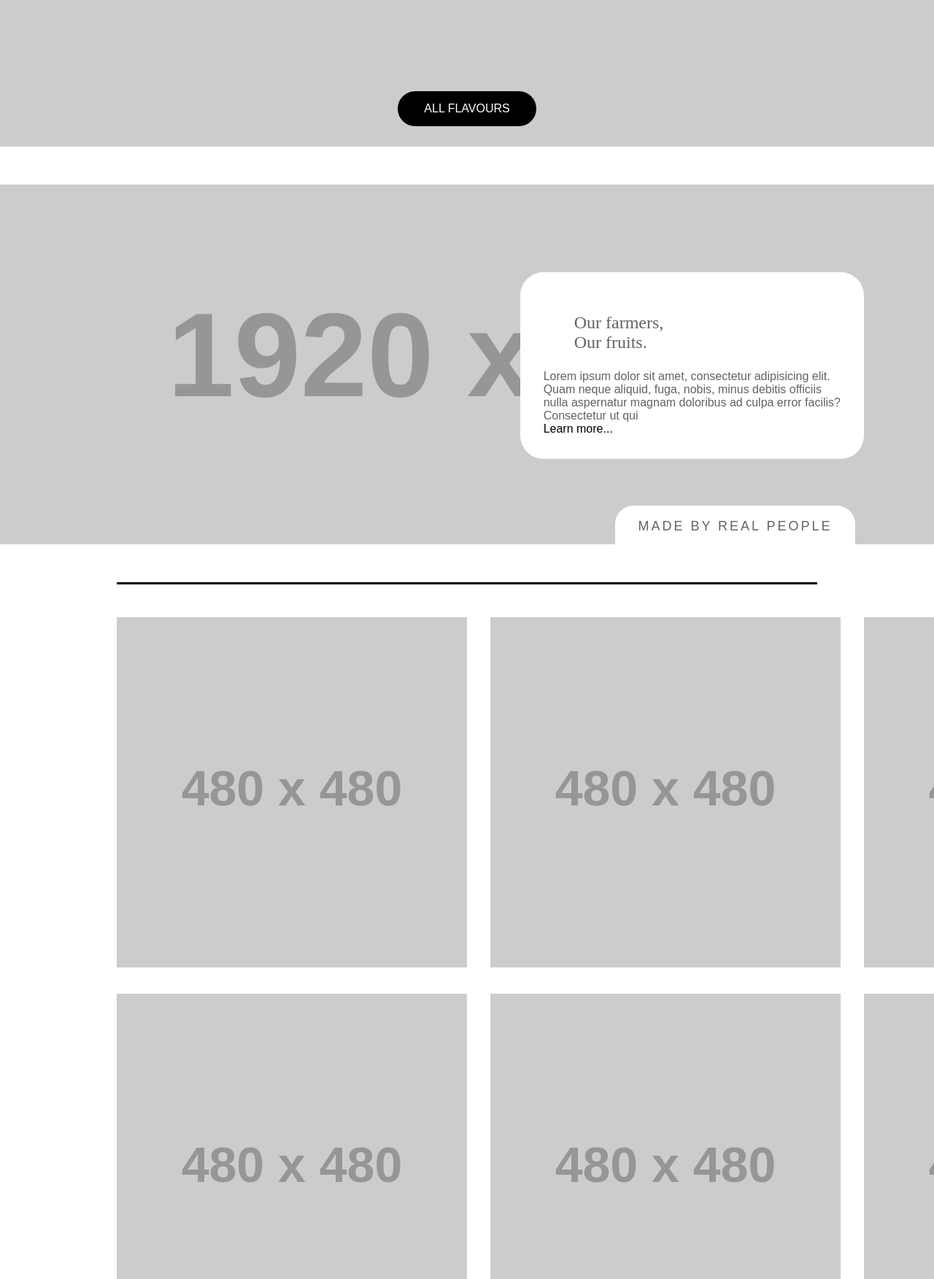
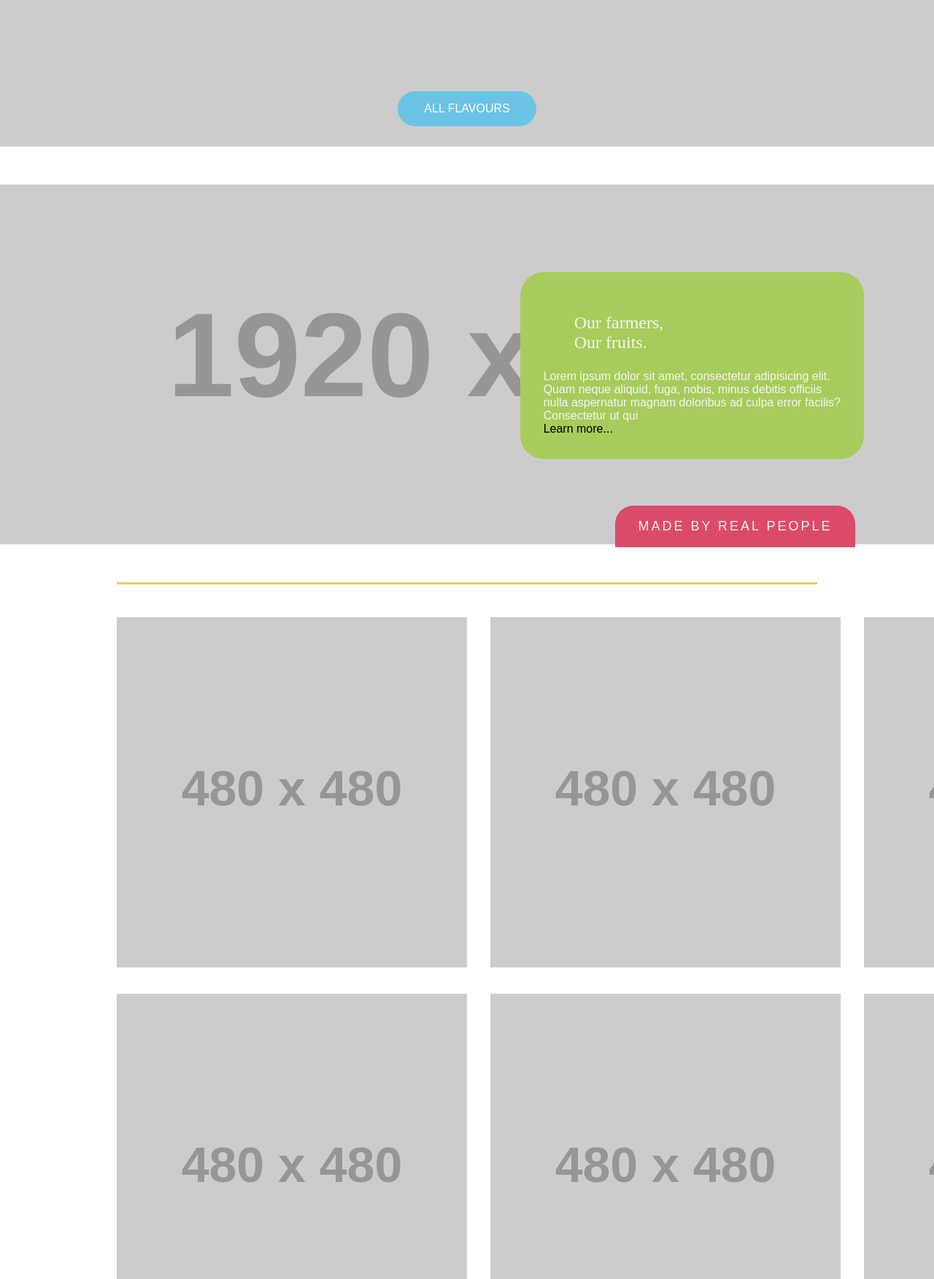
Before and after one commit to Nathalya-Amorim/Quatro---Sparkling-Water-Website, a plain HTML site: page index.html in a window 1280 px wide. Shown: the part 1047-2800 px from the top of the page at 73% size. Drawn offline with Linux system fonts and the light colour scheme; placeholder pictures from the web are drawn by us; a web font is replaced by a local one.

Commit message:
adding CSS decoration

```diff
--- a/css/main.css
+++ b/css/main.css
@@ -70,7 +70,7 @@ Accessibility
 body {
     margin: 0;
     padding: 0;
-    color: #626262;
+    color: #F5F5F5;
     font-family: 'Tw Cen MT', sans-serif;
     font-size: 16px;
 }
@@ -529,12 +529,11 @@ header {
 
 .hero-img h2,
 .hero-img h3 {
-    background: #fff;
+    background:#DC4A69;
     padding: 1em 1.75em;
     font-size: 1.5em;
     font-weight: 300;
 }
-
 
 .hero-img h2.left,
 .hero-img h3.left {
@@ -547,6 +546,12 @@ header {
     font-size: 18px;
     letter-spacing: 3px;
 }
+
+.greenColor {
+    background-color: #A7CC5B !important;
+}
+
+
 
 .hero-img h2.right,
 .hero-img h3.right,
@@ -584,7 +589,7 @@ header {
 .flavours-btn {
     display: block;
     width: 160px;
-    background-color: #000;
+    background-color: #6BC3E3;
     padding: 15px;
     text-align: center;
     color: #fff;
@@ -600,7 +605,7 @@ header {
 }
 
 .bckgd-color {
-    background: #e6e6e6;
+    background: #E37939;
     padding-bottom: 5em;
     padding-top: 3em;
 }
@@ -729,7 +734,7 @@ header {
         }
 
         nav ul li a {
-            color: #070707;
+            color: #DC4A69;
             font-size: 1.5em;
         }
 
@@ -752,7 +757,7 @@ header {
         }
 
         .quote-right {
-            background: #fff;
+            background: #A7CC5B;
             align-self: center;
             justify-self: start;
             margin-left: auto;
@@ -793,7 +798,7 @@ header {
             top: 20em;
             right: -100px;
             transform: rotate(-90deg);
-            background-color: #626262;
+            background-color: #E37939;
             border-radius: 20px;
             height: 70px;
             width: 261px;
@@ -816,13 +821,17 @@ header {
         }
 
         .border-top-bottom {
-            border-top: 3px solid #000;
-            border-bottom: 3px solid #000;
+            border-top: 3px solid #F2CA56;
+            border-bottom: 3px solid #F2CA56;
             padding-top: 45px;
         }
 
         .full-footer {
             display: block;
+        }
+
+        .full-footer a {
+            color: #f5f5f5;
         }
 
         .full-logo {
@@ -981,7 +990,7 @@ header {
 } */
 
     footer {
-        background: #d3d3d3;
+        background: #6BC3E3;
     }
 
     footer nav ul {
@@ -1040,6 +1049,7 @@ header {
         justify-self: center;
         border-top-right-radius: 25px;
         border-top-left-radius: 25px;
+        background-color: #F2CA56;
     }
 
     #cocktails h2 {
--- a/index.html
+++ b/index.html
@@ -92,7 +92,7 @@
 
         <section class="hero">
             <div class="hero-img">
-                <h2 class="right pull-front">MADE BY REAL PEOPLE</h2>
+                <h2 class="right pull-front pinkColor">MADE BY REAL PEOPLE</h2>
                 <h3 class="hidden">Our Farmers</h3>
                 <picture>
                     <source media="(min-width:740px)" srcset="https://via.placeholder.com/1920x740" >
@@ -100,7 +100,7 @@
                     <img src="https://via.placeholder.com/250x250" alt="Our Farmers">
                 </picture>
                 <div class="quote-right">
-                    <h2>Our farmers,<br>Our fruits.</h2>
+                    <h2 class="greenColor">Our farmers,<br>Our fruits.</h2>
                     <p>Lorem ipsum dolor sit amet, consectetur adipisicing elit. <br>Quam neque aliquid, fuga, nobis, minus
                         debitis officiis<br> nulla aspernatur magnam doloribus ad culpa error facilis?<br> Consectetur ut qui</p>
                     <a href="#">Learn more...</a>
```
